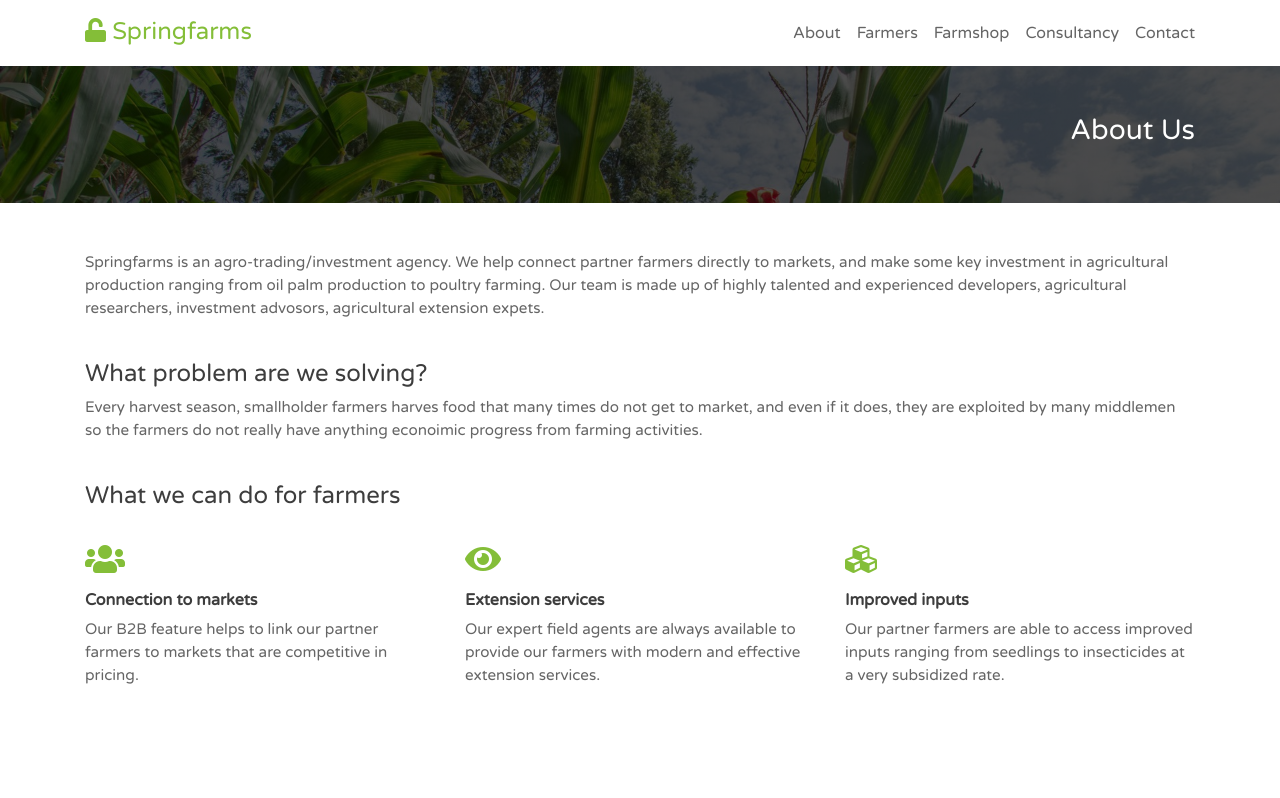
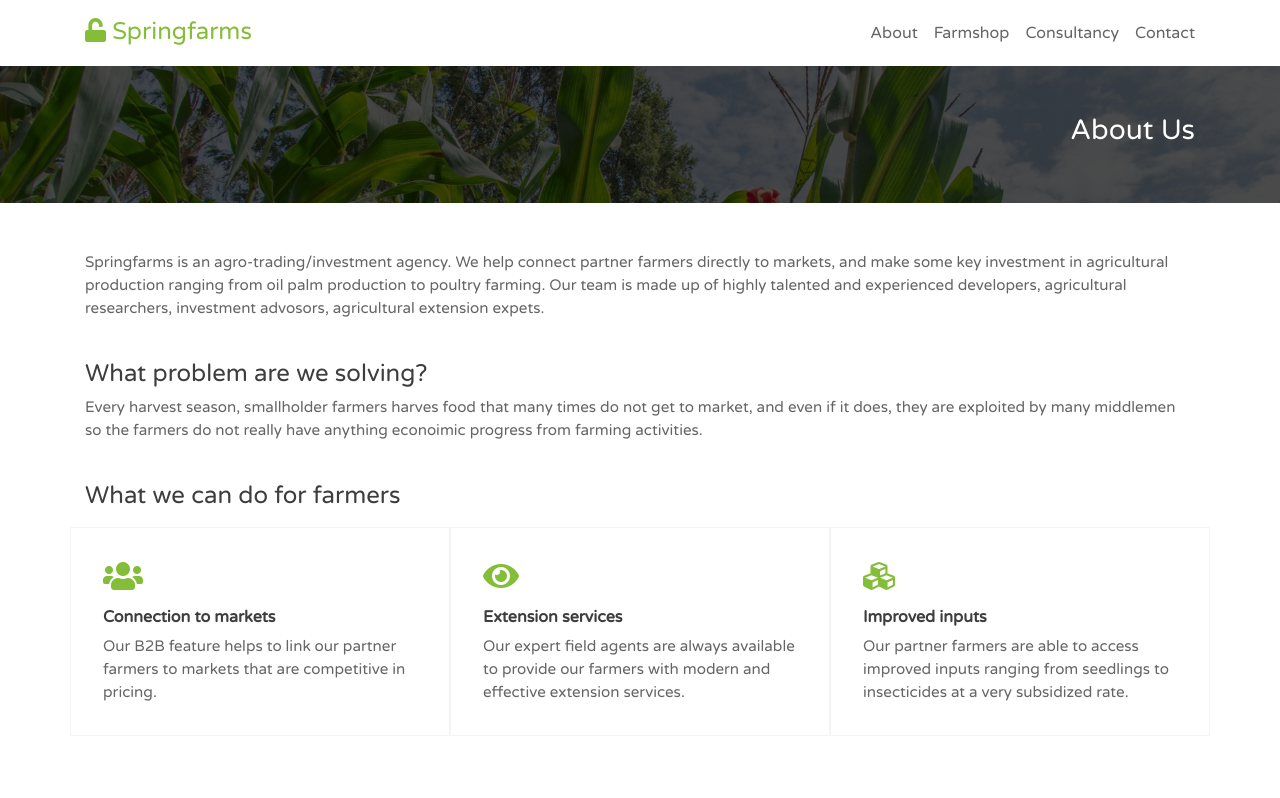
Before and after one commit to Achilles45/springfarms, a Vue app: page /about in a window 1280 px wide. Shown: the top 798 px of the page. Built offline with nearby package versions, Linux system fonts and the light colour scheme.

Commit message:
Further editing

```diff
--- a/src/components/Banner.vue
+++ b/src/components/Banner.vue
@@ -9,7 +9,6 @@
                  <div class="navbar__contents">
                      <ul class="navbar__items d-flex justify-content-between">
                          <li><router-link to="/about" class="nav-links">About</router-link></li>
-                         <li><router-link to="/" class="nav-links">Farmers</router-link></li>
                          <li><router-link to="/" class="nav-links">Farmshop</router-link></li>
                          <li><router-link to="/" class="nav-links">Consultancy</router-link></li>
                          <li><router-link to="/" class="nav-links contact-link">Contact</router-link></li>
--- a/src/components/Navbar.vue
+++ b/src/components/Navbar.vue
@@ -8,7 +8,6 @@
                  <div class="navbar__contents">
                      <ul class="navbar__items d-flex justify-content-between">
                          <li><router-link to="/about" class="nav-links">About</router-link></li>
-                         <li><router-link to="/" class="nav-links">Farmers</router-link></li>
                          <li><router-link to="/" class="nav-links">Farmshop</router-link></li>
                          <li><router-link to="/" class="nav-links">Consultancy</router-link></li>
                          <li><router-link to="/" class="nav-links contact-link">Contact</router-link></li>
--- a/src/styles/_about.scss
+++ b/src/styles/_about.scss
@@ -26,4 +26,8 @@
         font-size: 2rem;
         padding: 1rem 0;
     }
+    .farmers{
+        border: 1px solid #f4f4f4;
+        padding: 1rem 2rem;
+    }
 }
--- a/src/styles/_navbar.scss
+++ b/src/styles/_navbar.scss
@@ -38,7 +38,7 @@
         position: absolute;
         flex-direction: column;
         padding: 4rem 2rem;
-        top: 10.2%;
+        top: 13%;
         right: 100%;
         border-radius: 4px;
         transition: all ease-in-out .5s;
--- a/src/styles/_order.scss
+++ b/src/styles/_order.scss
@@ -1,5 +1,6 @@
 .order{
     padding: 5rem 0;
+    background: #fafafa;
    .order-text{
        margin-top: 2rem;
        h4{
--- a/src/views/About.vue
+++ b/src/views/About.vue
@@ -24,17 +24,17 @@
             <div class="col-12">
               <h4>What we can do for farmers</h4>
               <div class="row mt-3 mb-3">
-                <div class="col-md-4">
+                <div class="col-md-4 farmers">
                   <i class="fa fa-users about-icons"></i>
                   <h6>Connection to markets</h6>
                   <p>Our B2B feature helps to link our partner farmers to markets that are competitive in pricing.</p>
                 </div>
-                <div class="col-md-4">
+                <div class="col-md-4 farmers">
                   <i class="fa fa-eye about-icons"></i>
                   <h6>Extension services</h6>
                   <p>Our expert field agents are always available to provide our farmers with modern and effective extension services.</p>
                 </div>
-                <div class="col-md-4">
+                <div class="col-md-4 farmers">
                   <i class="fa fa-cubes about-icons"></i>
                       <h6>Improved inputs</h6>
                       <p>Our partner farmers are able to access improved inputs ranging from seedlings to insecticides at a very subsidized rate.</p>
```
